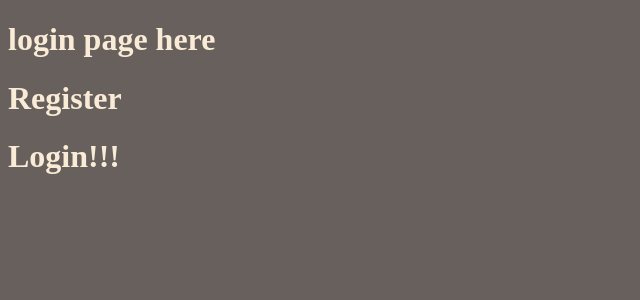
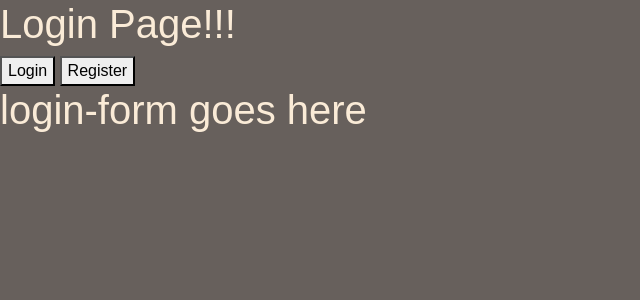
Before and after one commit to HTOMAS-D/ft_transcendence, a Django app: page /login/ in a window 1280 px wide. Shown: the top 300 px of the page, without its empty margins (0-640 px from the left). Run offline with Django 4.2, Linux system fonts and the light colour scheme; parts of the project's set-up code (start-up, migrations or seed data) failed here and were passed over.

Commit message:
registration form working

```diff
--- /dev/null
+++ b/django/ft_transcendence/account/forms.py
@@ -0,0 +1,9 @@
+from django.contrib.auth.forms import UserCreationForm
+from django.contrib.auth.models import User
+from django import forms
+
+
+class CreateUserForm(UserCreationForm):
+    class Meta:
+        model = User
+        fields = ['username', 'email', 'password1', 'password2']
--- a/django/ft_transcendence/account/templates/account/base.html
+++ b/django/ft_transcendence/account/templates/account/base.html
@@ -2,9 +2,14 @@
 <html lang="en">
     <head>
         {% block title %}<title>Accounts</title> {% endblock %}
+        <meta charset="utf-8">
+        <meta name="viewport" content="width=device-width, initial-scale=1">
+        <link href="https://cdn.jsdelivr.net/npm/bootstrap@5.2.3/dist/css/bootstrap.min.css" rel="stylesheet" integrity="sha384-rbsA2VBKQhggwzxH7pPCaAqO46MgnOM80zW1RWuH61DGLwZJEdK2Kadq2F9CUG65" crossorigin="anonymous">
         <style>
             body{
                 background-color: #67605c;
+                font-family: Arial, Helvetica, sans-serif;
+                padding: auto;
             }
             h1{
                 color: antiquewhite;
@@ -12,6 +17,7 @@
         </style>
     </head>
     <body>
+        <script src="https://cdn.jsdelivr.net/npm/bootstrap@5.2.3/dist/js/bootstrap.bundle.min.js" integrity="sha384-kenU1KFdBIe4zVF0s0G1M5b4hcpxyD9F7jL+jjXkk+Q2h455rYXK/7HAuoJl+0I4" crossorigin="anonymous"></script>
         {% block body %}
         {% endblock %}
     </body>
--- a/django/ft_transcendence/account/templates/account/login.html
+++ b/django/ft_transcendence/account/templates/account/login.html
@@ -1,15 +1,48 @@
 {% extends "account/base.html" %}
 {% block title %}
 <title>Login</title>
+<style>
+    #register-form{
+        display: none;
+    }
+</style>
+<script>
+    function showPage(page){
+        document.querySelectorAll('form').forEach(div => {
+            div.style.display = 'none';
+        })
+        document.querySelector(`#${page}`).style.display = 'block';
+    }
+
+    document.addEventListener('DOMContentLoaded', function(){
+        document.querySelectorAll('button').forEach(button =>{
+            button.onclick = function(){
+                showPage(this.dataset.page)
+            }
+        });
+    })
+
+</script>
 {% endblock %}
 
 {% block body %}
-<div id ="login">
-    <h1>login page here</h1>
-</div>
-<div id="register">
-    <h1>Register</h1>
-</div>
+<h1>Login Page!!!</h1>
+<button data-page="login-form">Login</button>
+<button data-page="register-form">Register</button>
 
-<h1>Login!!!</h1>
+
+<form id ="login-form" method="POST" action="">
+    <h1>login-form goes here</h1>
+</form>
+
+
+<form id="register-form" method="POST" action="">
+    {% csrf_token %}
+        <h1>Register</h1>
+        {% for field in registerForm %}
+            {{field.label}}
+            {{field}}
+        {% endfor %}
+        <input type="submit" name="Create">
+</form>
 {% endblock %}
--- a/django/ft_transcendence/account/views/views.py
+++ b/django/ft_transcendence/account/views/views.py
@@ -1,11 +1,20 @@
-from django.shortcuts import render
-from django.contrib.auth.views import LoginView, LogoutView
-from django.views.generic.edit import CreateView
-from django.contrib.auth.forms import UserCreationForm
+from django.shortcuts import render, redirect
 from django.http import HttpResponse
+from ..forms import CreateUserForm
 
 def loginView(request):
-    return render(request, "account/login.html")
+    registerForm = CreateUserForm()
+
+    if request.method == 'POST':
+        form = CreateUserForm(request.POST)
+        if form.is_valid():
+            form.save()
+
+
+    context = {
+        'registerForm': registerForm,
+        }
+    return render(request, "account/login.html", context)
 
 
 def logoutView(request):
```
